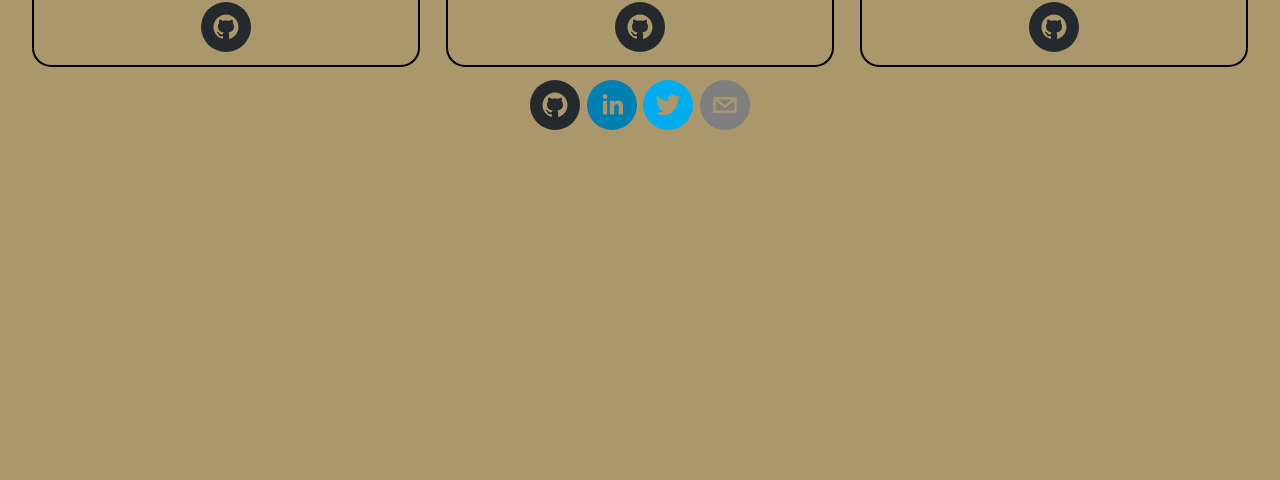
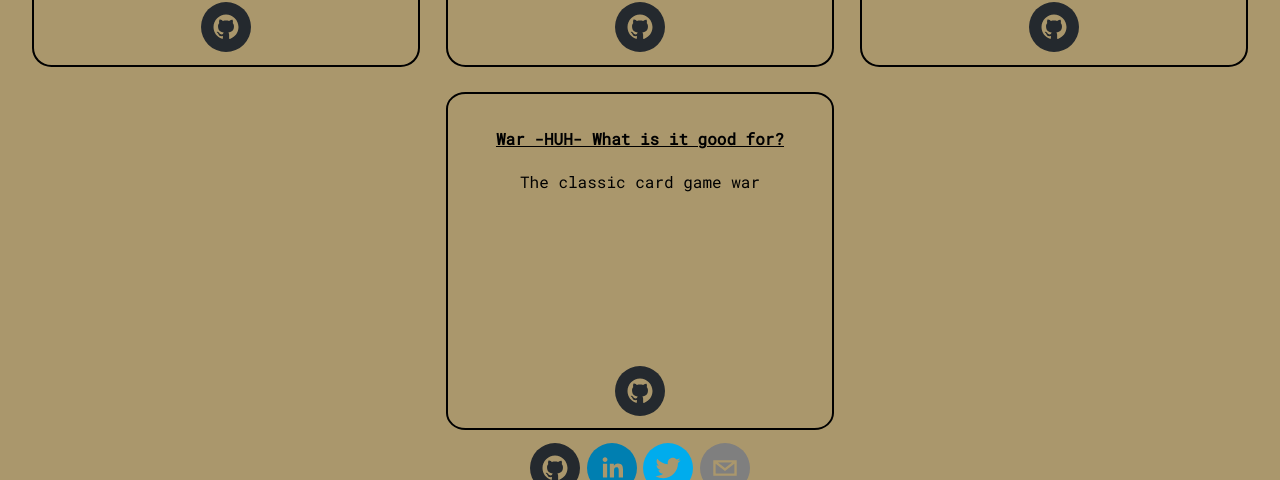
Before and after one commit to iaconom821/michael-iacono-portfolio, a React (Create React App) app: page / in a window 1280 px wide. Shown: the part 958-1438 px from the top of the page. Before the commit the page ends 1088 px from the top, so only its background shows below. Built offline with nearby package versions, Linux system fonts and the light colour scheme.

Commit message:
add war game

```diff
--- a/src/components/Home.js
+++ b/src/components/Home.js
@@ -92,6 +92,23 @@ const projects = [
       ></StyledIframe>
     ),
     github: "https://github.com/iaconom821/fieldschedulerfrontend",
+  },
+  {
+    id: 4,
+    title: "War -HUH- What is it good for?",
+    description:
+      "The classic card game war",
+    url: "https://warwhatisitgoodfor.netlify.app/",
+      video: (
+      <StyledIframe
+        src="video coming soon"
+        title="YouTube video player"
+        frameBorder="0"
+        allow="accelerometer; autoplay; clipboard-write; encrypted-media; gyroscope; picture-in-picture"
+        allowFullScreen
+      ></StyledIframe>
+    ),
+    github: "https://github.com/iaconom821/cardGameFrontend",
   }
 ];
 
```
